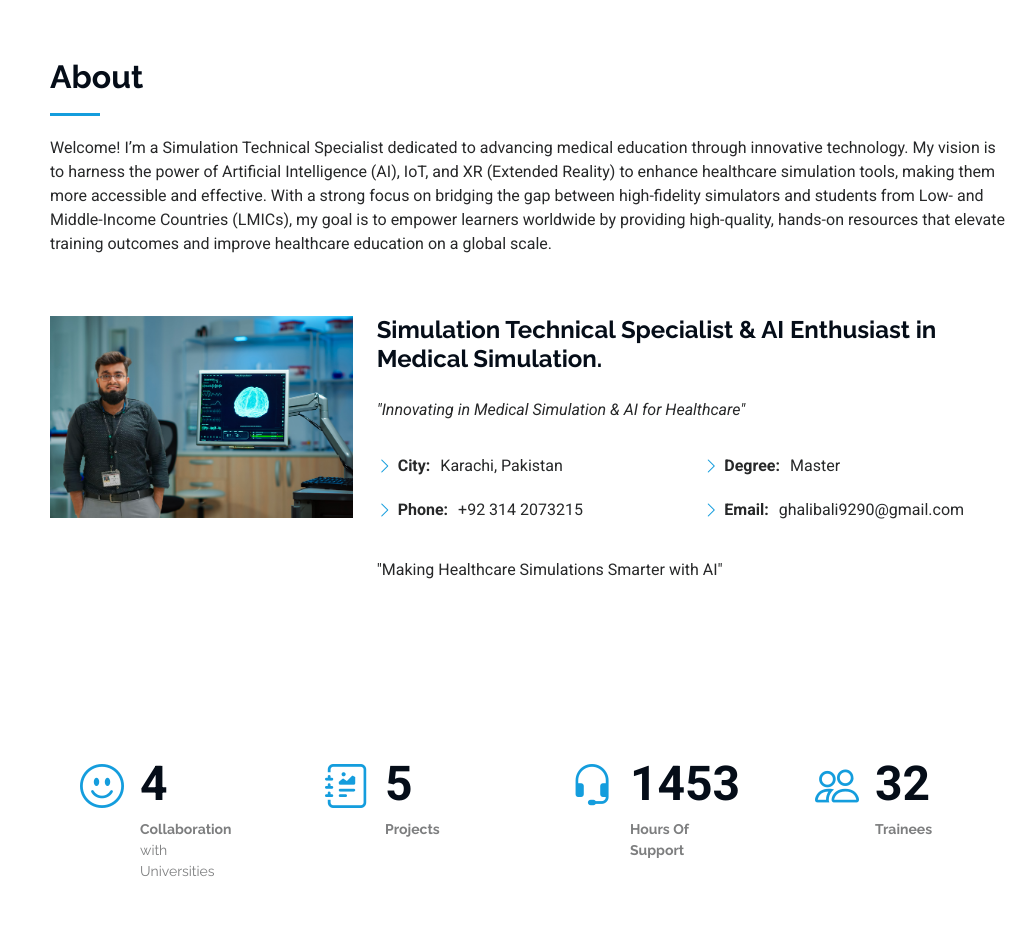
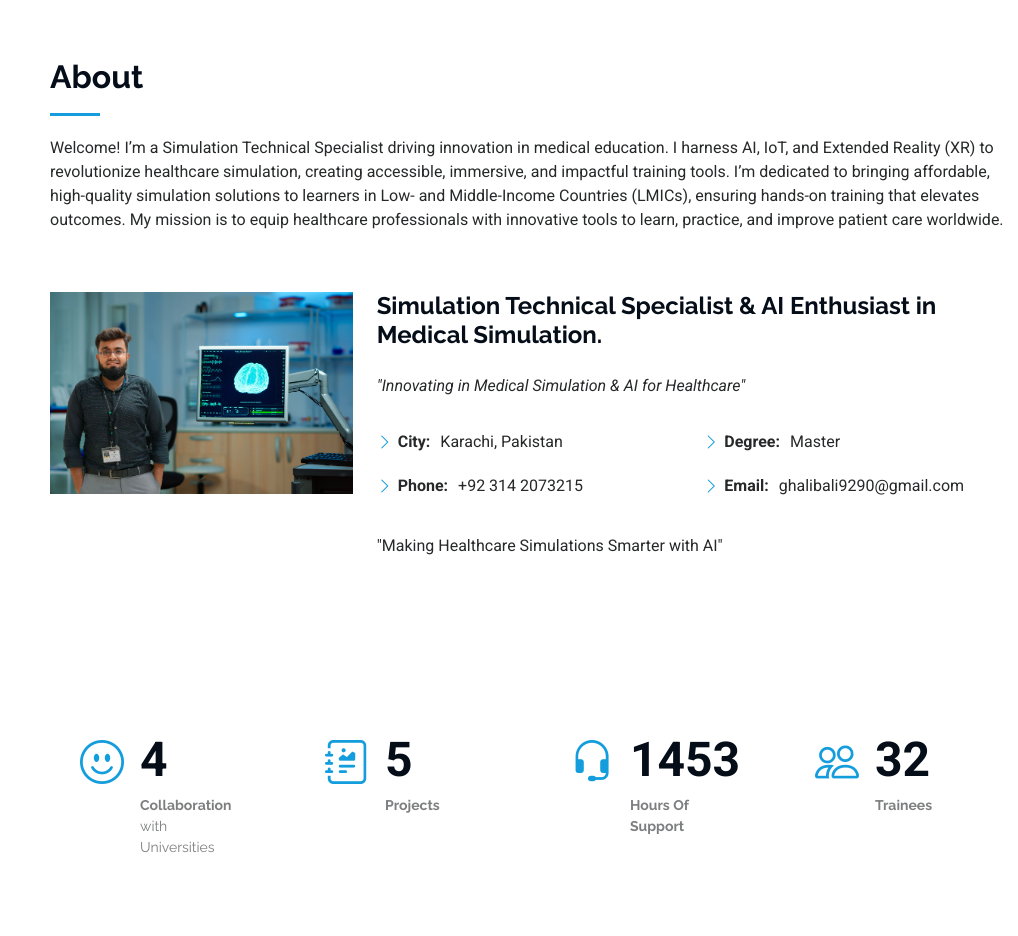
Before and after one commit to Hamza-ali13/Portfolio, a plain HTML site: page index.html in a window 1280 px wide. Shown: the part 802-1738 px from the top of the page, without its empty margins (262-1280 px from the left). Drawn offline with Linux system fonts and the light colour scheme.

Commit message:
Title, About & Some Text Changes

```diff
--- a/index.html
+++ b/index.html
@@ -4,7 +4,7 @@
 <head>
   <meta charset="utf-8">
   <meta content="width=device-width, initial-scale=1.0" name="viewport">
-  <title>Index - iPortfolio Bootstrap Template</title>
+  <title>Ghalib Ali - Simulation Technical Specialist</title>
   <meta content="" name="description">
   <meta content="" name="keywords">
 
@@ -84,12 +84,13 @@
       <!-- Section Title -->
       <div class="container section-title" data-aos="fade-up">
         <h2>About</h2>
-        <p>Welcome! I’m a Simulation Technical Specialist dedicated to advancing medical education through innovative
-          technology. My vision is to harness the power of Artificial Intelligence (AI), IoT, and XR (Extended Reality)
-          to enhance healthcare simulation tools, making them more accessible and effective. With a strong focus on
-          bridging the gap between high-fidelity simulators and students from Low- and Middle-Income Countries (LMICs),
-          my goal is to empower learners worldwide by providing high-quality, hands-on resources that elevate training
-          outcomes and improve healthcare education on a global scale.</p>
+        <p>Welcome! I’m a Simulation Technical Specialist driving innovation in medical education. I harness AI, IoT,
+          and Extended Reality (XR) to revolutionize healthcare simulation, creating accessible, immersive, and
+          impactful training tools.
+
+          I’m dedicated to bringing affordable, high-quality simulation solutions to learners in Low- and Middle-Income
+          Countries (LMICs), ensuring hands-on training that elevates outcomes. My mission is to equip healthcare
+          professionals with innovative tools to learn, practice, and improve patient care worldwide.</p>
       </div><!-- End Section Title -->
 
       <div class="container" data-aos="fade-up" data-aos-delay="100">
@@ -397,7 +398,9 @@
                 <img src="assets/img/DSC02644.JPG" class="img-fluid" alt="">
                 <div class="portfolio-info">
                   <h4>IntuBronch Box</h4>
-                  <p>The Intubronch Box offers a highly realistic, multi-layered airway simulation, designed to mirror true bronchus anatomy. Perfect for building confidence and skills in anesthesia residents and students.</p>
+                  <p>The Intubronch Box offers a highly realistic, multi-layered airway simulation, designed to mirror
+                    true bronchus anatomy. Perfect for building confidence and skills in anesthesia residents and
+                    students.</p>
                   <a href="assets/img/DSC02644.JPG" title="Intubronch Box: Realistic Airway Anatomy Simulation"
                     data-gallery="portfolio-gallery-branding" class="glightbox preview-link"><i
                       class="bi bi-zoom-in"></i></a>
@@ -411,7 +414,7 @@
               <div class="portfolio-content h-100">
                 <img src="assets/img/Robo new.jpg" class="img-fluid" alt="">
                 <div class="portfolio-info">
-                  <h4>Robo Receptionist</h4>
+                  <h4>Robo Receptionist (In Progress)</h4>
                   <p>A smart robotic receptionist enhancing visitor engagement and navigation at CIME</p>
                   <a href="assets/img/Robo.jpg" title="Robo Receptionist (AI-Powered Assistant)"
                     data-gallery="portfolio-gallery-branding" class="glightbox preview-link"><i
@@ -501,7 +504,11 @@
                 <p class="stretched-link">NED University of Engineering and
                   Technology</p>
               </h4>
-              <p class="description">I’m collaborating with NED University to innovate in simulation and IoT solutions. This partnership includes the development of realistic skin models for simulators and exploring IoT-based technologies to enhance healthcare and simulation training. Additionally, we’re fostering real-world learning by offering internships and training programs for students, bridging the gap between academia and industry.</p>
+              <p class="description">I’m collaborating with NED University to innovate in simulation and IoT solutions.
+                This partnership includes the development of realistic skin models for simulators and exploring
+                IoT-based technologies to enhance healthcare and simulation training. Additionally, we’re fostering
+                real-world learning by offering internships and training programs for students, bridging the gap between
+                academia and industry.</p>
             </div>
           </div><!-- End Service Item -->
 
@@ -512,7 +519,10 @@
                 <p class="stretched-link">Sir Syed University of Engineering
                   and Technology</p>
               </h4>
-              <p class="description">The collaboration with Sir Syed University centers on mentoring students and fostering their growth in the field of simulation and technology. I have guided students through innovative projects, providing them with valuable insights and hands-on learning experiences to bridge the gap between academia and industry.  </p>
+              <p class="description">The collaboration with Sir Syed University centers on mentoring students and
+                fostering their growth in the field of simulation and technology. I have guided students through
+                innovative projects, providing them with valuable insights and hands-on learning experiences to bridge
+                the gap between academia and industry. </p>
             </div>
           </div><!-- End Service Item -->
 
```
